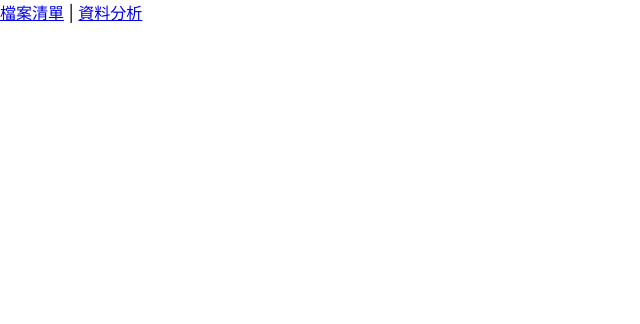
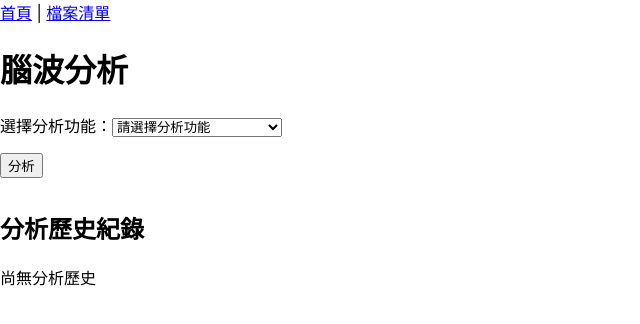
Before and after one commit to hylove-tw/demo-site, a React (Create React App) app: page / in a window 1280 px wide. Before the commit this address had no page. Shown: the top 324 px of the page, without its empty margins (0-640 px from the left). Built offline with nearby package versions, Linux system fonts and the light colour scheme.

Commit message:
refactor pages

```diff
--- a/src/App.tsx
+++ b/src/App.tsx
@@ -10,12 +10,12 @@ const App: React.FC = () => {
     return (
         <Router>
             <nav>
-                <Link to="/files">檔案清單</Link> |{' '}
-                <Link to="/analysis">資料分析</Link>
+                <Link to="/">首頁</Link> |{' '}
+                <Link to="/files">檔案清單</Link>
             </nav>
             <Routes>
+                <Route path="/" element={<AnalysisPage/>}/>
                 <Route path="/files" element={<FileManagePage/>}/>
-                <Route path="/analysis" element={<AnalysisPage/>}/>
                 <Route path="/files/:id" element={<FileDetailPage/>}/>
                 <Route path="/analysis/report/:reportId" element={<AnalysisReportPage/>}/>
             </Routes>
--- a/src/pages/AnalysisPage.tsx
+++ b/src/pages/AnalysisPage.tsx
@@ -154,7 +154,7 @@ const AnalysisPage: React.FC = () => {
 
   return (
     <div>
-      <h1>檔案分析</h1>
+      <h1>腦波分析</h1>
 
       {/* 分析功能選擇與檔案選擇區 */}
       <div>
@@ -228,9 +228,6 @@ const AnalysisPage: React.FC = () => {
           </table>
         )}
       </div>
-      <div style={{ marginTop: "1rem" }}>
-        <Link to="/files">返回檔案管理頁面</Link>
-      </div>
     </div>
   );
 };
--- a/src/pages/AnalysisReportPage.tsx
+++ b/src/pages/AnalysisReportPage.tsx
@@ -70,12 +70,6 @@ const AnalysisReportPage: React.FC = () => {
       <pre style={{ whiteSpace: 'pre-wrap', wordBreak: 'break-all' }}>
         {JSON.stringify(record.result, null, 2)}
       </pre>
-      <div style={{ marginTop: '1rem' }}>
-        <Link to="/analysis">返回分析報告列表</Link>
-      </div>
-      <div style={{ marginTop: '0.5rem' }}>
-        <Link to="/files">返回檔案管理頁面</Link>
-      </div>
     </div>
   );
 };
```
